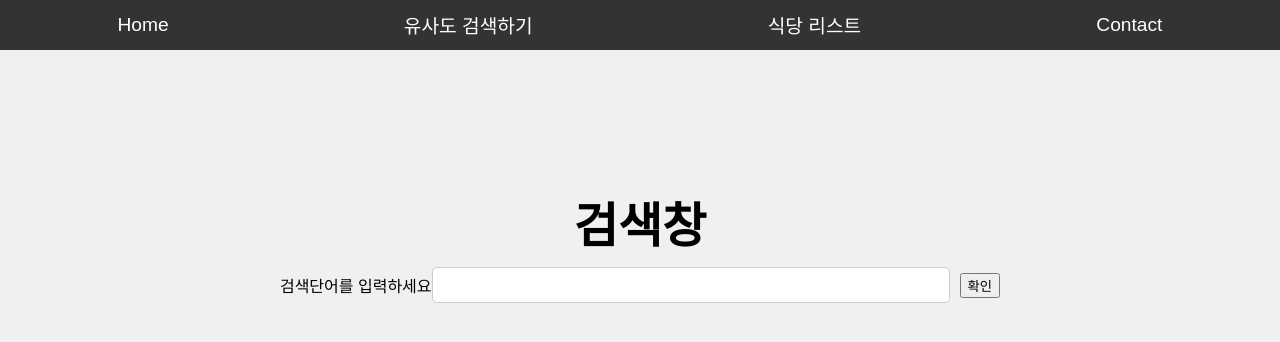
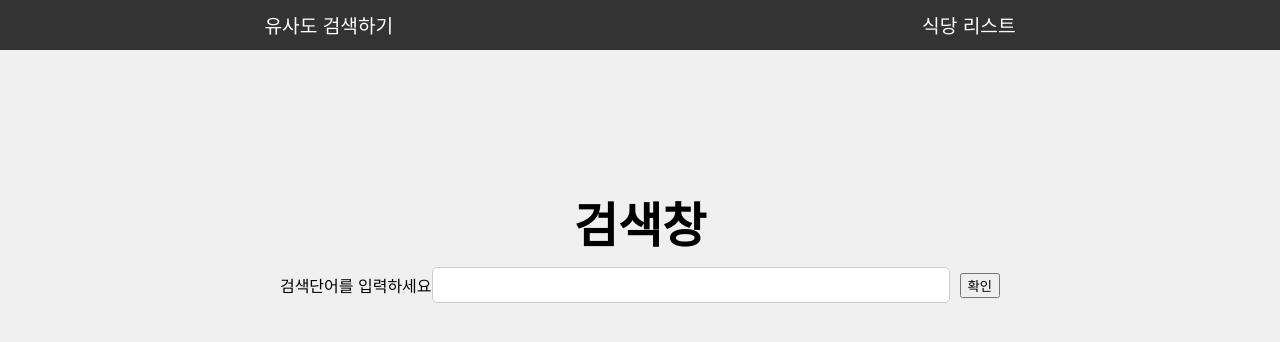
Before and after one commit to BigSsang/SejongFood, a Django app: template templates/main/main.html in a window 1280 px wide. Shown: the top 342 px of the page. Run offline with Django 4.2, Linux system fonts and the light colour scheme; the template is opened without the code that fills it, so the values that code supplies are empty.

Commit message:
2개 없던거 지움

```diff
--- a/templates/main/navbar.html
+++ b/templates/main/navbar.html
@@ -3,9 +3,9 @@
 
 <nav>
     <ul>
-        <li><a href="#">Home</a></li>
+
         <li><a href="{% url 'search' %}">유사도 검색하기</a></li>
         <li><a href="{% url 'cate' %}">식당 리스트</a></li>
-        <li><a href="#">Contact</a></li>
+
     </ul>
 </nav>
```
